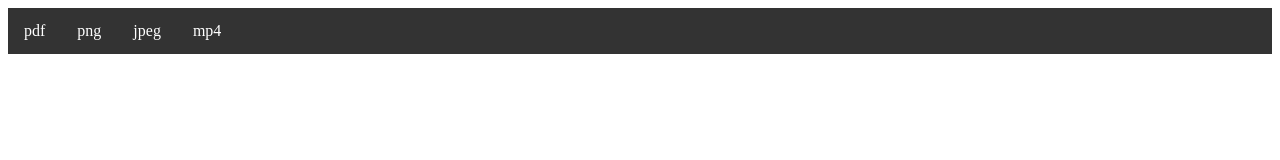
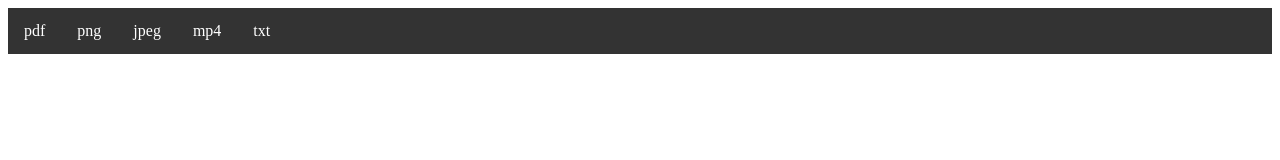
Before and after one commit to taldor-ltd/angular-file-viewer, an Angular app in the folder modules/angular-file-viewer/: page / in a window 1280 px wide. Shown: the top 160 px of the page. Built offline with nearby package versions, Linux system fonts and the light colour scheme; what ng2-pdf-viewer would draw is missing.

Commit message:
Resolves #2 dynamic content when file is unsupp...

```diff
--- a/modules/angular-file-viewer/src/app/angular-file-viewer/file-viewer/file-viewer.component.html
+++ b/modules/angular-file-viewer/src/app/angular-file-viewer/file-viewer/file-viewer.component.html
@@ -15,6 +15,6 @@
     </video>
   </span>
   <span *ngSwitchDefault>
-    סוג קובץ לא נתמך
+    <ng-content></ng-content>
   </span>
 </span>
--- a/modules/angular-file-viewer/src/app/test/test-page/test-page.component.html
+++ b/modules/angular-file-viewer/src/app/test/test-page/test-page.component.html
@@ -23,6 +23,12 @@
       mp4
     </a>
   </li>
+  <li>
+    <a (click)="changeSource('assets/txt/sample.txt', 9)"
+      [ngClass]="{'active': type === 9}">
+      txt
+    </a>
+  </li>
 </ul>
 
 <div class="file-viewer-container" *ngIf="src">
@@ -31,5 +37,8 @@
     <button (click)="pdfZoomOut()">-</button>
   </div>
   <tld-file-viewer [src]="src" [type]="type" [pdfZoom]="pdfZoom">
+    <h2>
+      This file type is unsupported (yet :)
+    </h2>
   </tld-file-viewer>
 </div>
```
